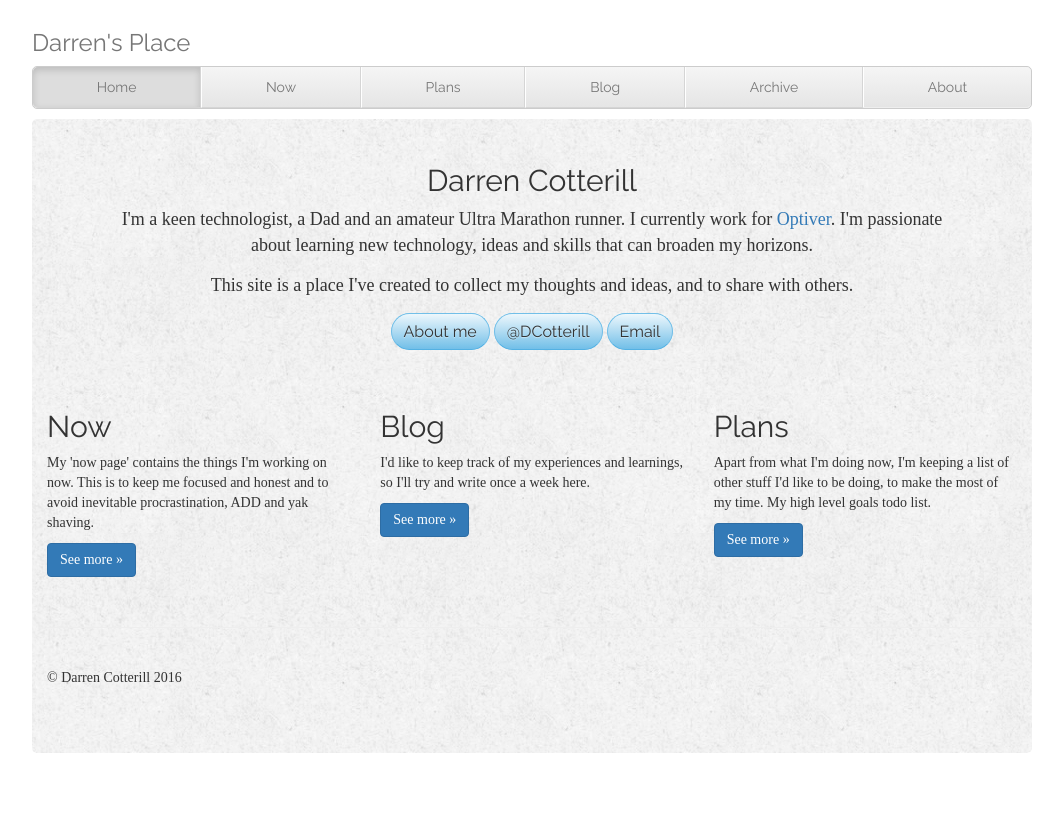
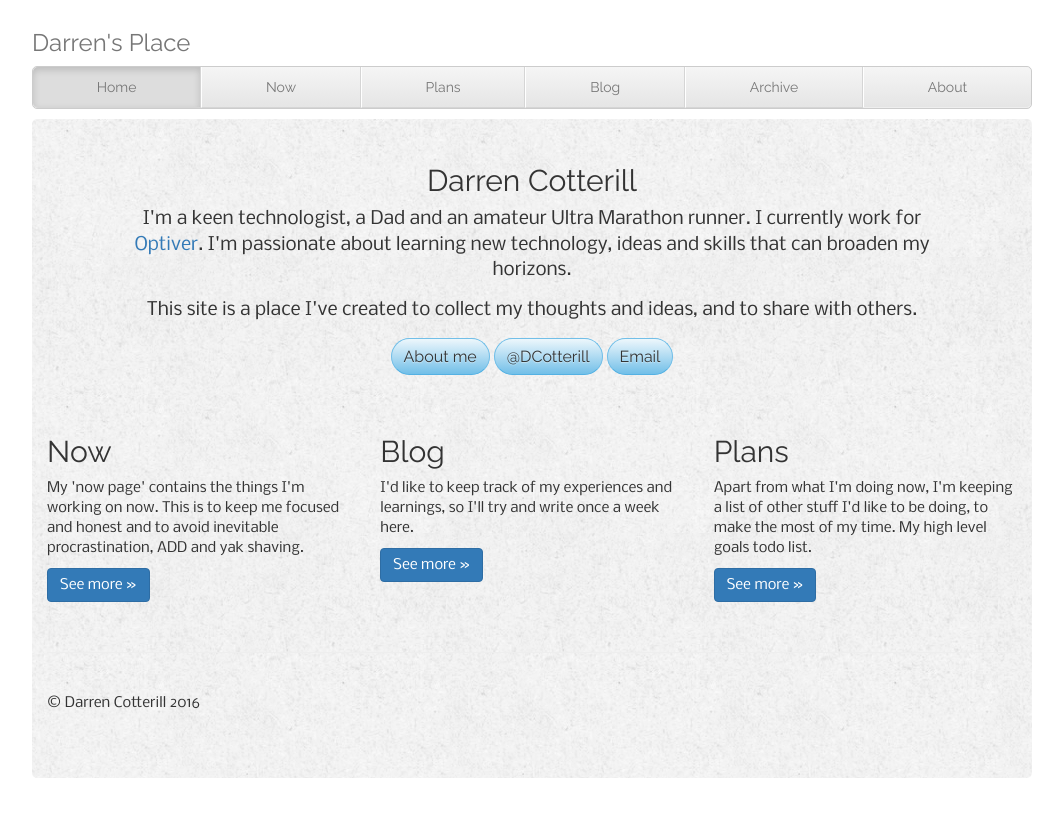
Before and after one commit to DCotterill/DCotterill.github.io, a Jekyll site: the page built from index.html, in a window 1280 px wide. Shown: the top 817 px of the page, without its empty margins (108-1171 px from the left). Built offline with Jekyll 4.4.1, drawn with Linux system fonts in a browser that asks for light colours; nearby versions of some CDN libraries; some web fonts are replaced.

Commit message:
Change fonts again

```diff
--- a/_layouts/default.html
+++ b/_layouts/default.html
@@ -9,7 +9,7 @@
 
     <!-- Le styles -->
     <!--<link href='http://fonts.googleapis.com/css?family=Corben:bold' rel='stylesheet' type='text/css'>-->
-    <!--<link href='http://fonts.googleapis.com/css?family=Nobile' rel='stylesheet' type='text/css'>-->
+    <link href='http://fonts.googleapis.com/css?family=Nobile' rel='stylesheet' type='text/css'>
     <!--<link href='http://fonts.googleapis.com/css?family=Lobster' rel='stylesheet' type='text/css'>-->
     <!--<link href='http://fonts.googleapis.com/css?family=Cabin' rel='stylesheet' type='text/css'>-->
     <link href='https://fonts.googleapis.com/css?family=Lusitana:400,700' rel='stylesheet' type='text/css'>
@@ -32,8 +32,8 @@
       }
 
       p, a, li {
-          font-family: 'Lusitana', serif;
-          /*font-family: 'Nobile', Helvetica, Arial, sans-serif;*/
+          /*font-family: 'Lusitana', serif;*/
+          font-family: 'Nobile', Helvetica, Arial, sans-serif;
       }
 
       .jumbotron p {
```
